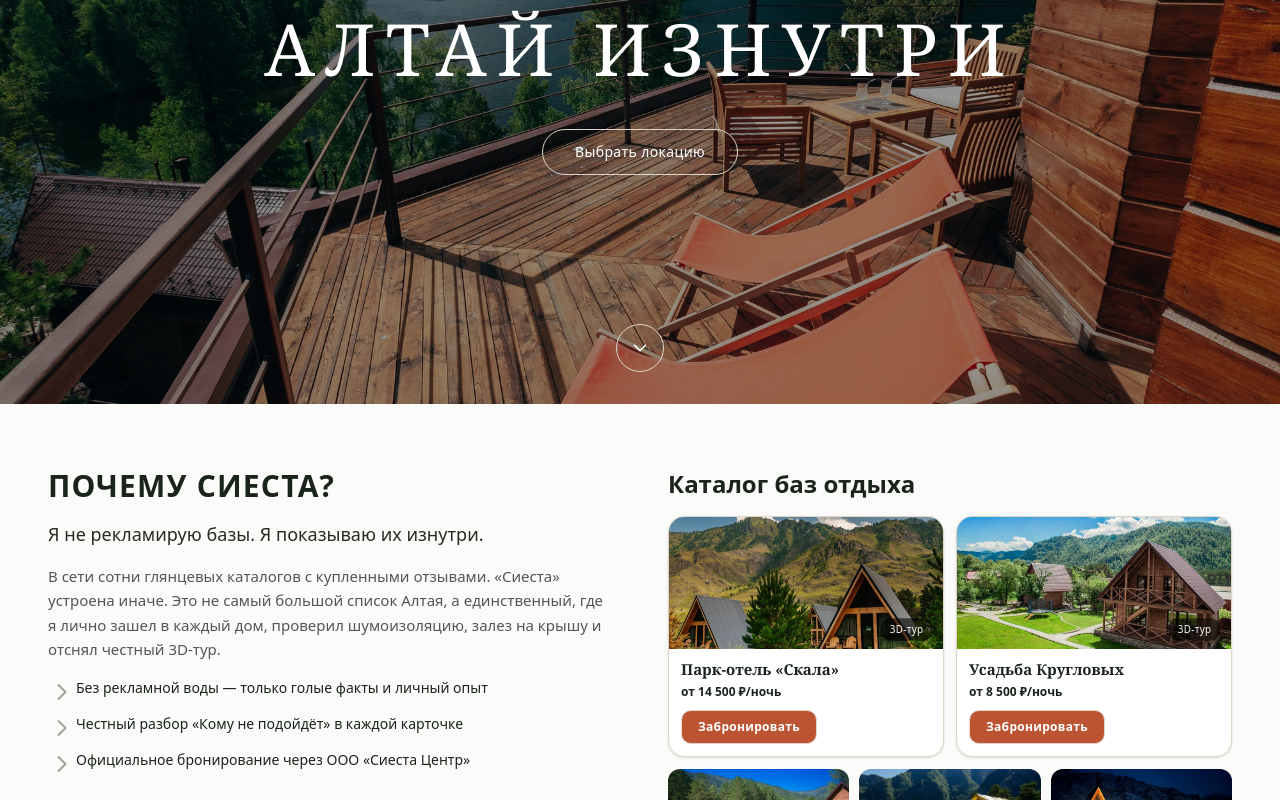
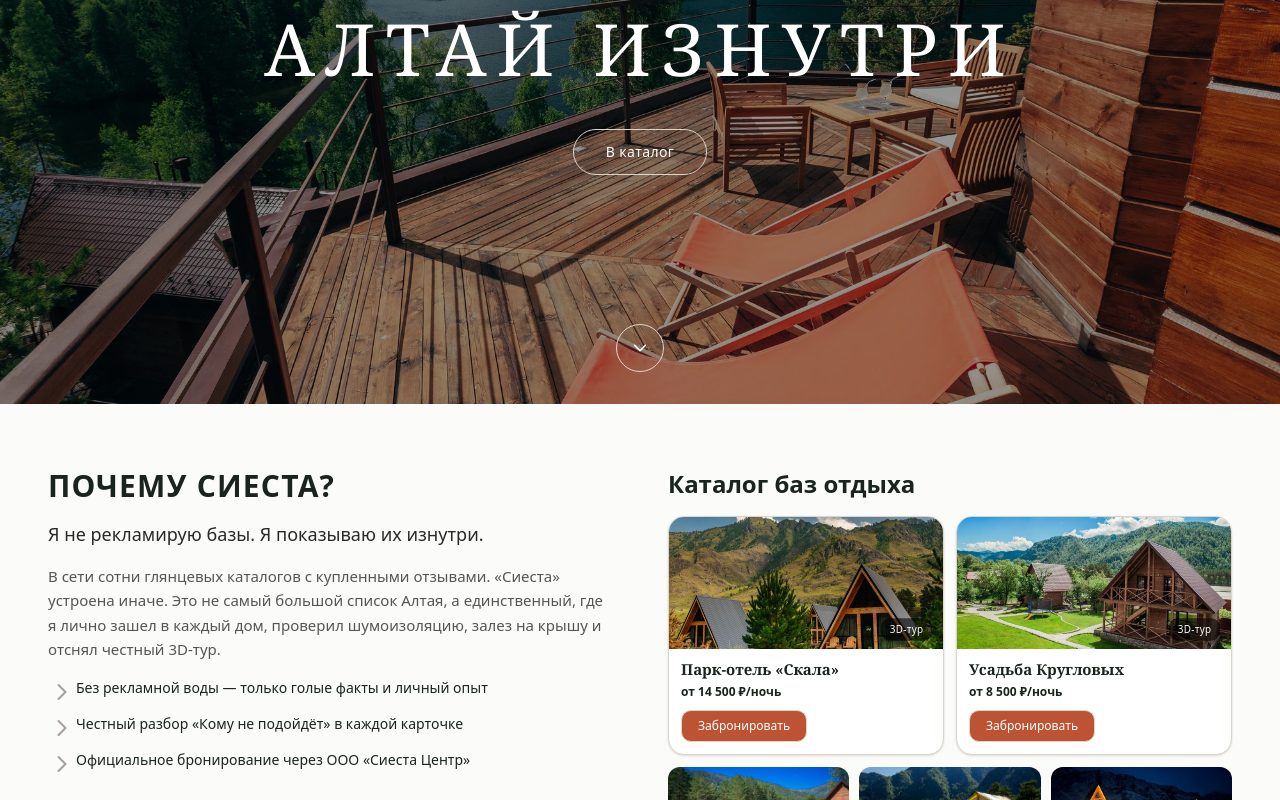
Before and after one commit to mark30122019-bit/siesta-altay, a Next.js app: page / in a window 1280 px wide. Shown: the part 220-1020 px from the top of the page. Built offline with nearby package versions, Linux system fonts and the light colour scheme.

Commit message:
fix links

```diff
--- /dev/null
+++ b/src/app/catalog/page.tsx
@@ -0,0 +1,3 @@
+export default function CatalogPage() {
+  return <main className="min-h-screen bg-[#FBFBFA]" />;
+}
--- a/src/components/base/base-page-canvas.tsx
+++ b/src/components/base/base-page-canvas.tsx
@@ -48,7 +48,7 @@ export function BasePageCanvas({ object }: { object: BaseObject }) {
 
   return (
     <main className="min-h-screen bg-[#FBFBFA]">
-      <header className="mx-auto flex w-full max-w-5xl items-center justify-between px-4 py-5 md:px-6">
+      <header className="mx-auto flex w-full max-w-[80vw] items-center justify-between px-4 py-5 md:px-6">
         <Typography variant="caption" className="text-[#1A241C]">
           {GLOBAL_CONFIG.companyName}
         </Typography>
@@ -60,7 +60,7 @@ export function BasePageCanvas({ object }: { object: BaseObject }) {
         </Typography>
       </header>
 
-      <div className="mx-auto grid w-full max-w-5xl gap-8 px-4 pb-16 md:grid-cols-[minmax(0,1.2fr)_minmax(0,0.8fr)] md:px-6">
+      <div className="mx-auto grid w-full max-w-[80vw] gap-8 px-4 pb-16 md:grid-cols-[minmax(0,1.2fr)_minmax(0,0.8fr)] md:px-6">
         <div className="space-y-6">
           <Card className="overflow-hidden p-0">
             <div className="relative aspect-[16/10] bg-stone-200">
--- a/src/components/home/catalog-card.tsx
+++ b/src/components/home/catalog-card.tsx
@@ -1,7 +1,6 @@
 import Link from "next/link";
 
 import { Badge } from "@/components/ui/badge";
-import { Button } from "@/components/ui/button";
 import { Card } from "@/components/ui/card";
 import { Typography } from "@/components/ui/typography";
 import { UI_CONFIG } from "@/config/uiConfig";
@@ -78,10 +77,14 @@ function CatalogCard({
   }
 
   return (
+    <Link
+      href={`/base/${object.slug}`}
+      className={cn("group block", className)}
+    >
       <Card
         className={cn(
           "flex flex-col overflow-hidden rounded-xl border border-stone-200/90 bg-white p-0 shadow-sm",
-        className
+          "transition-opacity duration-300 group-hover:opacity-90"
         )}
       >
         <div className="relative h-[120px] overflow-hidden bg-stone-200 md:h-[132px]">
@@ -108,15 +111,12 @@ function CatalogCard({
           >
             {formatPrice(object)}
           </Typography>
-        <Button
-          variant="outline"
-          href={`/base/${object.slug}`}
-          className="mt-2.5 h-8 w-fit rounded-md border-[#BC5434] bg-[#BC5434] px-4 py-4 text-[11px] leading-none text-white hover:bg-[#a0482c] hover:text-white md:text-xs"
-        >
+          <span className="mt-2.5 inline-flex h-8 w-fit items-center justify-center rounded-md border border-[#BC5434] bg-[#BC5434] px-4 text-[11px] leading-none text-white md:text-xs">
             {UI_CONFIG.home.bookCta}
-        </Button>
+          </span>
         </div>
       </Card>
+    </Link>
   );
 }
 
--- a/src/components/home/catalog-section.tsx
+++ b/src/components/home/catalog-section.tsx
@@ -1,3 +1,5 @@
+import Link from "next/link";
+
 import { Typography } from "@/components/ui/typography";
 import { CatalogCard } from "@/components/home/catalog-card";
 import { GLOBAL_CONFIG } from "@/config/global";
@@ -24,12 +26,14 @@ export function CatalogSection() {
 
   return (
     <div id="catalog" className="scroll-mt-8">
-      <Typography
-        variant="h2"
-        className="mb-4 text-xl font-bold text-[#1A241C] md:text-2xl"
-      >
-        {UI_CONFIG.home.catalogTitle}
-      </Typography>
+      <Link href={UI_CONFIG.home.catalogHref} className="mb-4 inline-block">
+        <Typography
+          variant="h2"
+          className="text-xl font-bold text-[#1A241C] transition-colors hover:text-[#BC5434] md:text-2xl"
+        >
+          {UI_CONFIG.home.catalogTitle}
+        </Typography>
+      </Link>
 
       <div className="grid grid-cols-2 gap-3">
         {featured.map((object) => (
--- a/src/components/home/hero-section.tsx
+++ b/src/components/home/hero-section.tsx
@@ -39,7 +39,7 @@ export function HeroSection() {
 
         <Button
           variant="ghost"
-          href="#catalog"
+          href={UI_CONFIG.home.catalogHref}
           className="rounded-full border border-white bg-transparent px-8 py-3 text-sm font-normal tracking-wide text-white hover:bg-white hover:text-[#1A241C]"
         >
           {UI_CONFIG.home.chooseLocation}
--- a/src/config/uiConfig.ts
+++ b/src/config/uiConfig.ts
@@ -1,8 +1,9 @@
 export const UI_CONFIG = {
   home: {
     heroTitle: "Алтай изнутри",
-    chooseLocation: "Выбрать локацию",
+    chooseLocation: "В каталог",
     catalogTitle: "Каталог баз отдыха",
+    catalogHref: "/catalog",
     bookCta: "Забронировать",
     tourBadge: "3D-тур",
     cultureTitle: "Что ждёт вас на базах отдыха?",
```
Lines whose indentation alone changed are shown as unchanged.
